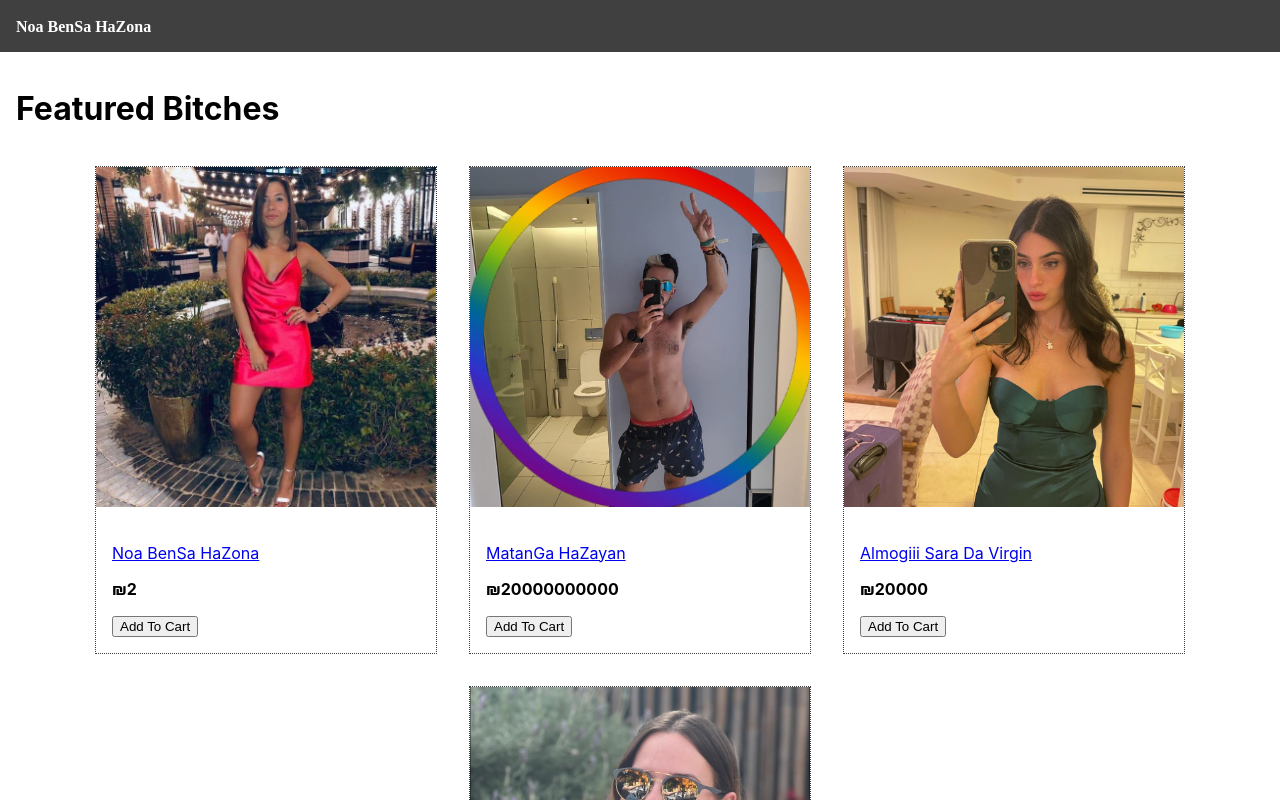
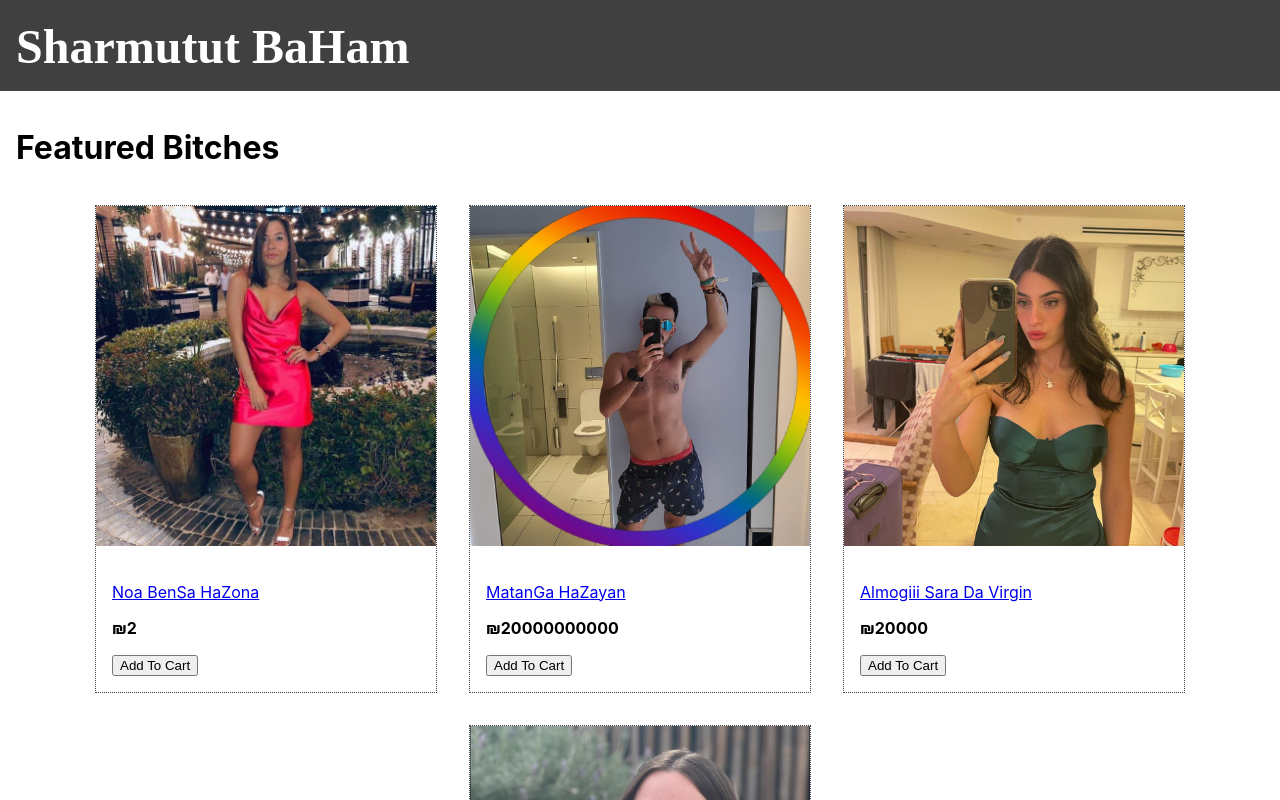
Before and after one commit to saar-amsalem/web-development-final, a React (Create React App) app in the folder frontend/: page / in a window 1280 px wide. Shown: the top 800 px of the page. Built offline with nearby package versions, Linux system fonts and the light colour scheme.

Commit message:
small changes

```diff
--- a/frontend/src/App.js
+++ b/frontend/src/App.js
@@ -5,7 +5,7 @@ function App() {
   return (
     <div>
       <header>
-        <a href="/">Noa BenSa HaZona</a>
+        <a href="/">Sharmutut BaHam</a>
       </header>
       <main>
         <h1>Featured Bitches</h1>
--- a/frontend/src/index.css
+++ b/frontend/src/index.css
@@ -10,6 +10,7 @@ body {
 header{
   background-color: #404040;
   padding: 1rem;
+  font-size: 3rem;
 }
 
 header a{
```
